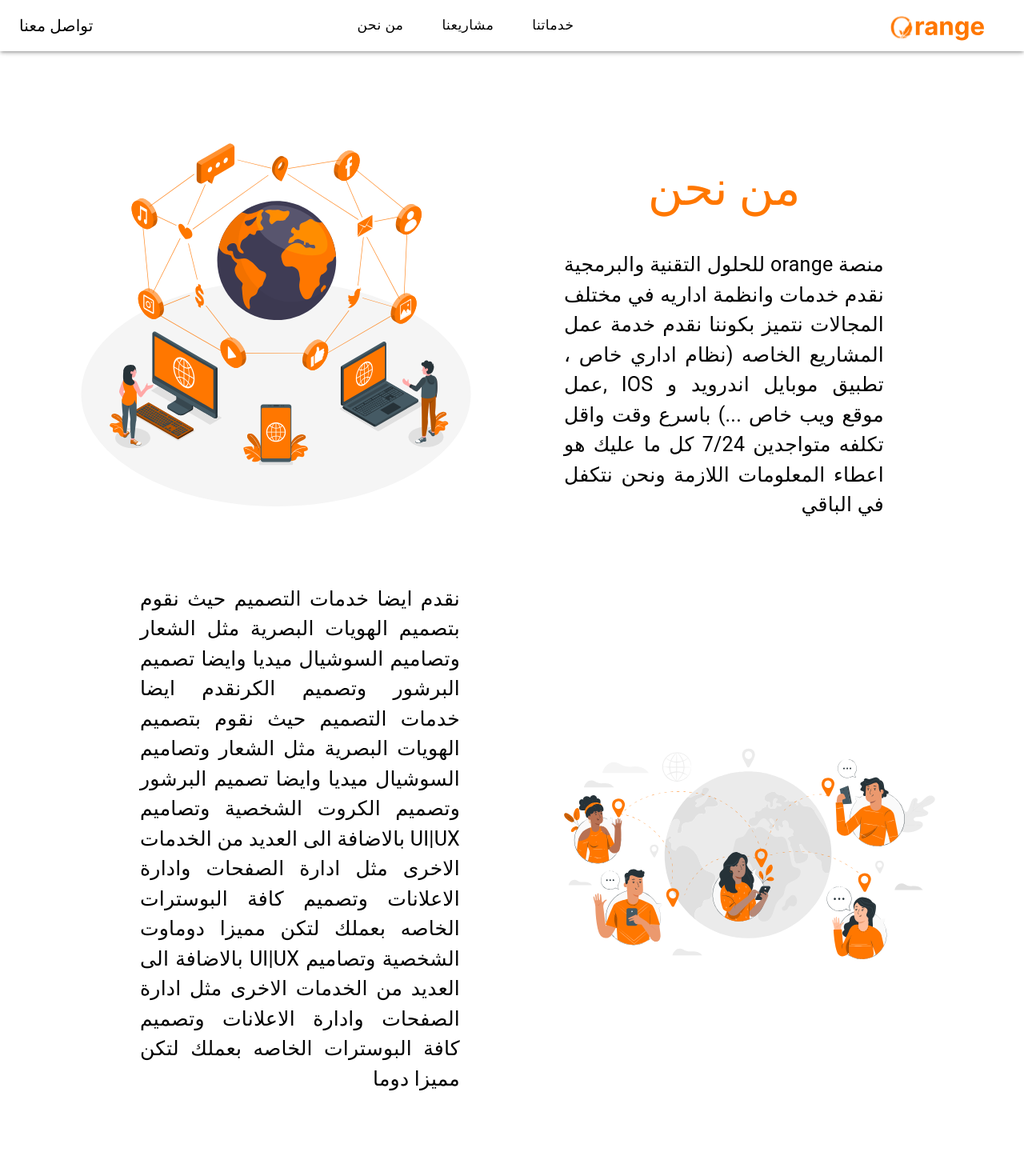
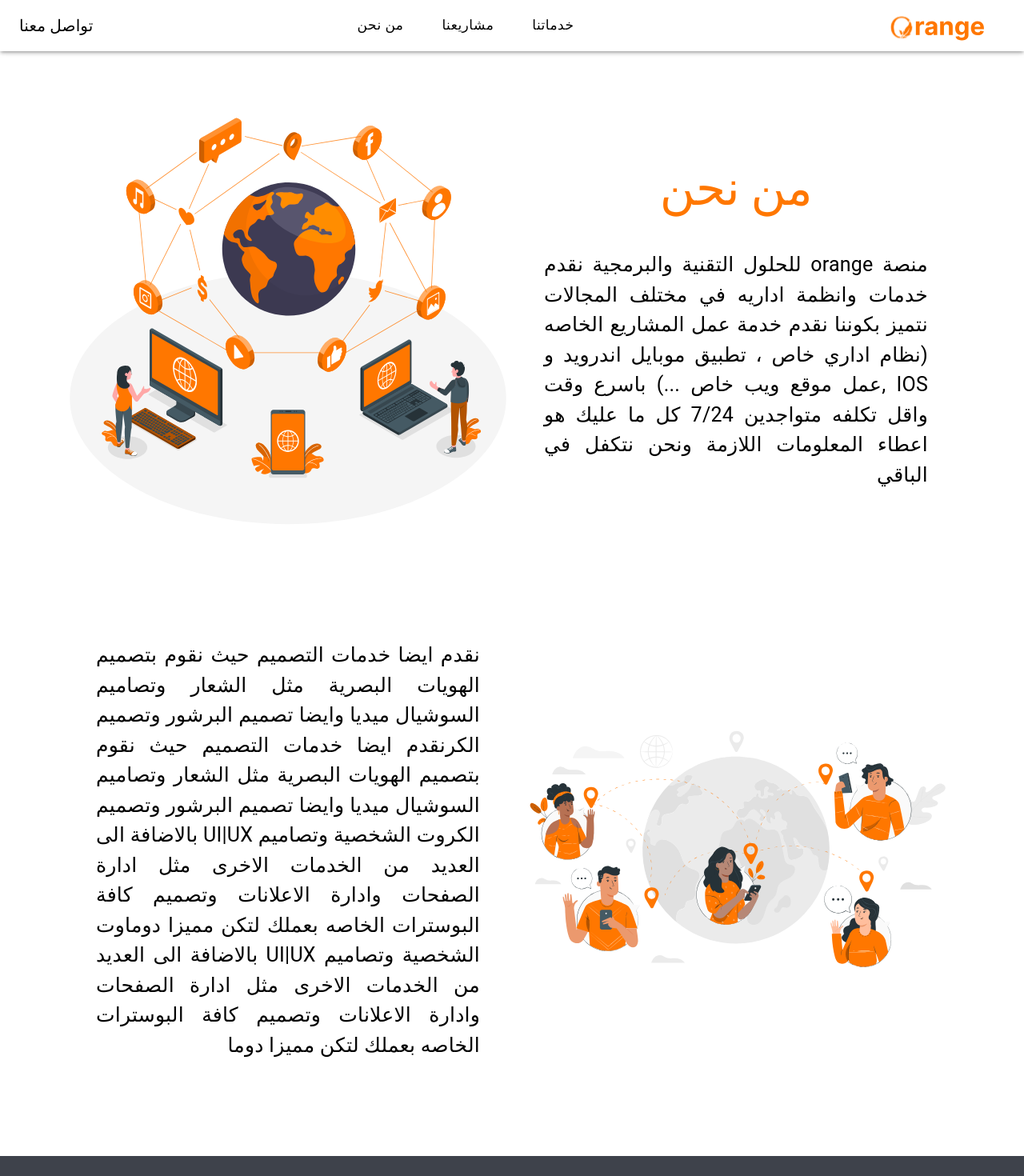
Before and after one commit to AmeerAliCS/Orange, a Next.js app: page /about in a window 1280 px wide. Shown: the top 1470 px of the page at 80% size. Built offline with nearby package versions, Linux system fonts and the light colour scheme.

Commit message:
edit aboutUs page

```diff
--- a/components/Layout.jsx
+++ b/components/Layout.jsx
@@ -9,7 +9,7 @@
       {/* <h1>Hello World !!!!!</h1> */}
       {props.children}
 
-        <Footer />
+         <Footer />
     </>
   );
 }
--- a/pages/about.jsx
+++ b/pages/about.jsx
@@ -2,35 +2,39 @@
 
 export default function About() {
   return (
-        <Box>
-    <Stack sx={{ml:10,mr:10, pt: 15 }} direction="row-reverse" justifyItems="center"  justifyContent="space-around">
-      <Box width="50%">
-        <Typography variant="h2" color="#FF7700" textAlign="center" sx={{pt:10,pb:5
+  <Box>
+      <Stack sx={{ pt: {md:15,xs:"12%"},mr:{md:10} ,ml:{md:10}}} direction={{md:"row-reverse",xs:"column"}} justifyItems="center" >
+      <Box width={{md:"50%",xs:1}}>
+        <Typography variant="h2" color="#FF7700" textAlign="center" sx={{pt:{md:10,xs:2},
          }}>
           من نحن
         </Typography>
-        <Typography variant="body1" color="#000" sx={{pl:10,pr:10,pb:5,direction: 'rtl',
+        <Typography variant="body1" color="#000" sx={{p:5,direction: 'rtl',
          }} textAlign="justify" fontSize={25} >
          منصة orange للحلول التقنية والبرمجية نقدم خدمات وانظمة اداريه في مختلف المجالات نتميز بكوننا نقدم خدمة عمل المشاريع الخاصه (نظام اداري خاص ، تطبيق موبايل اندرويد و IOS ,عمل موقع ويب خاص ...) باسرع وقت واقل تكلفه متواجدين 7/24 كل ما عليك هو اعطاء المعلومات اللازمة ونحن نتكفل في الباقي
         </Typography>
       </Box>
-      <Box component="img"  width={500}
+      <Box component="img"
       src="/images/aboutUs1.svg"
+      width={{md:"50%",xs:1}}
+
       />
     </Stack>
-    <Stack sx={{ml:10,mr:10,pt:5 }} direction="row" justifyItems="center"  justifyContent="space-around">
-      <Box width="50%">
+    <Stack sx={{ pt: {md:10,xs:10},mr:{md:10} ,ml:{md:10}}} direction={{md:"row",xs:"column"}} justifyItems="center" >
+      <Box width={{md:"50%",xs:1}}>
 
-        <Typography variant="body1" color="#000" sx={{pl:10,pr:10,pb:5,direction: 'rtl',
+        <Typography variant="body1" color="#000" sx={{p:5,direction: 'rtl',
          }} textAlign="justify" fontSize={25} >
 نقدم ايضا خدمات التصميم حيث نقوم بتصميم الهويات البصرية مثل الشعار وتصاميم السوشيال ميديا وايضا تصميم البرشور وتصميم الكرنقدم ايضا خدمات التصميم حيث نقوم بتصميم الهويات البصرية مثل الشعار وتصاميم السوشيال ميديا وايضا تصميم البرشور وتصميم الكروت الشخصية وتصاميم UI|UX
 بالاضافة الى العديد من الخدمات الاخرى مثل ادارة الصفحات وادارة الاعلانات وتصميم كافة البوسترات الخاصه بعملك لتكن مميزا دوماوت الشخصية وتصاميم UI|UX
 بالاضافة الى العديد من الخدمات الاخرى مثل ادارة الصفحات وادارة الاعلانات وتصميم كافة البوسترات الخاصه بعملك لتكن مميزا دوما        </Typography>
       </Box>
-      <Box component="img"  width={500}
+      <Box component="img"
       src="/images/aboutUs2.svg"
+      width={{md:"50%",xs:1}}
+
       />
     </Stack>
-      </Box>
+  </Box>
   );
 }
```
